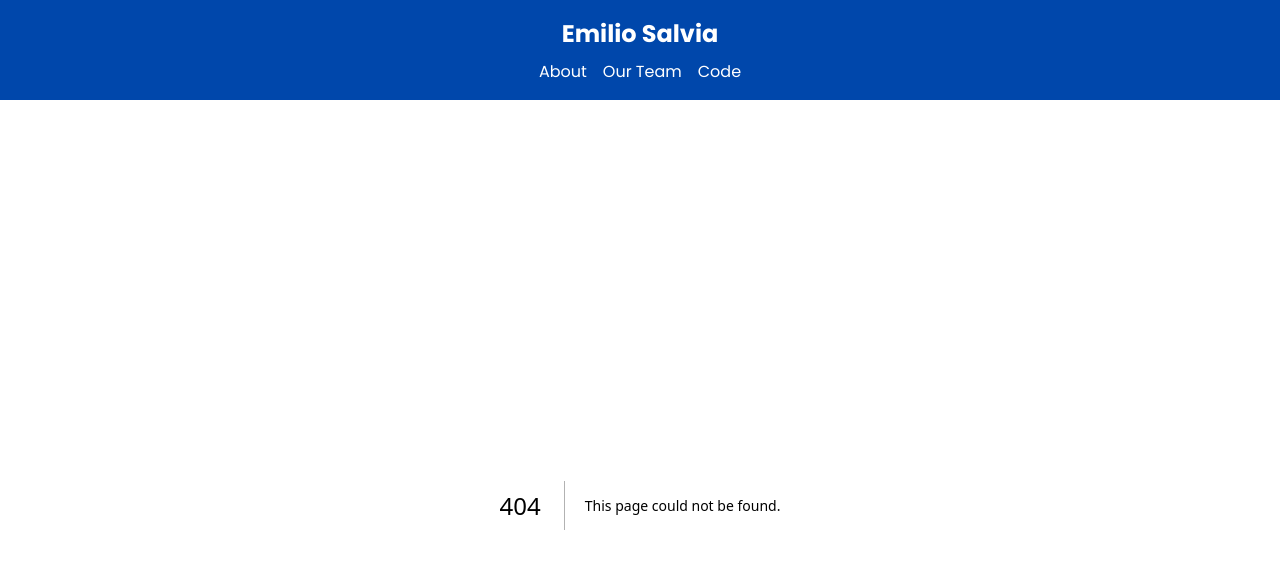
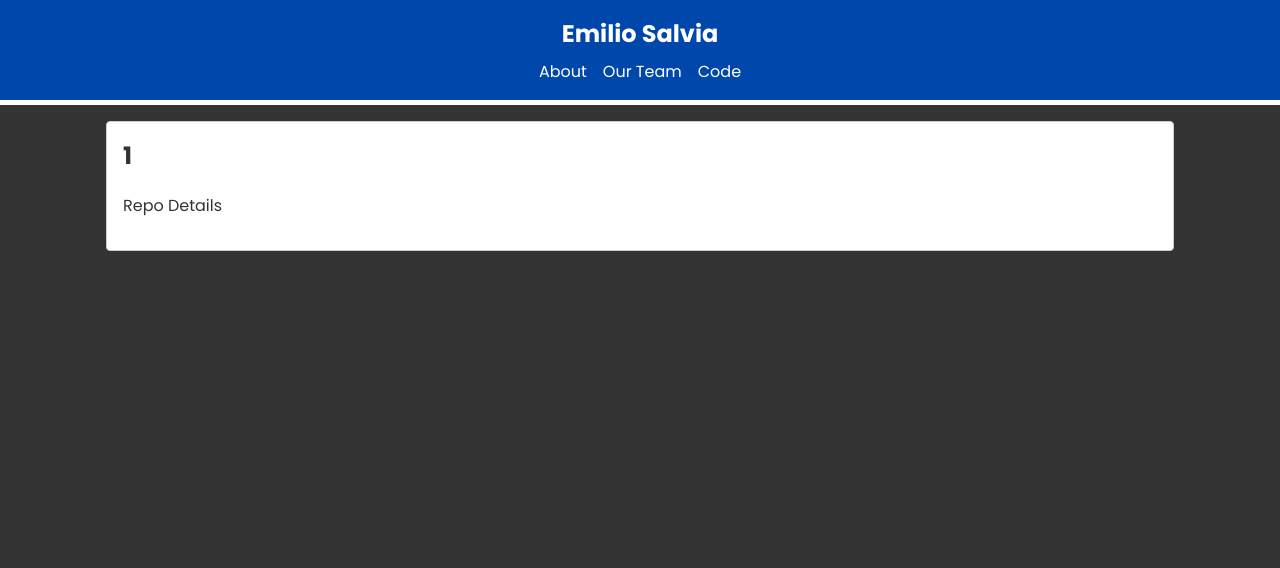
Before and after one commit to emLuc86dev/next_13_review, a Next.js app: page /code/repos/1 in a window 1280 px wide. Before the commit this address had no page. Shown: the top 568 px of the page. Built offline with nearby package versions, Linux system fonts and the light colour scheme.

Commit message:
easy dinamic rouet with parmas and server companents

```diff
--- /dev/null
+++ b/app/code/repos/[name]/page.jsx
@@ -0,0 +1,11 @@
+const RepoPage = ({ params }) => {
+  const { name } = params;
+  return (
+    <div className="card">
+      <h2>{name}</h2>
+      <p>Repo Details</p>
+    </div>
+  );
+};
+
+export default RepoPage;
```
